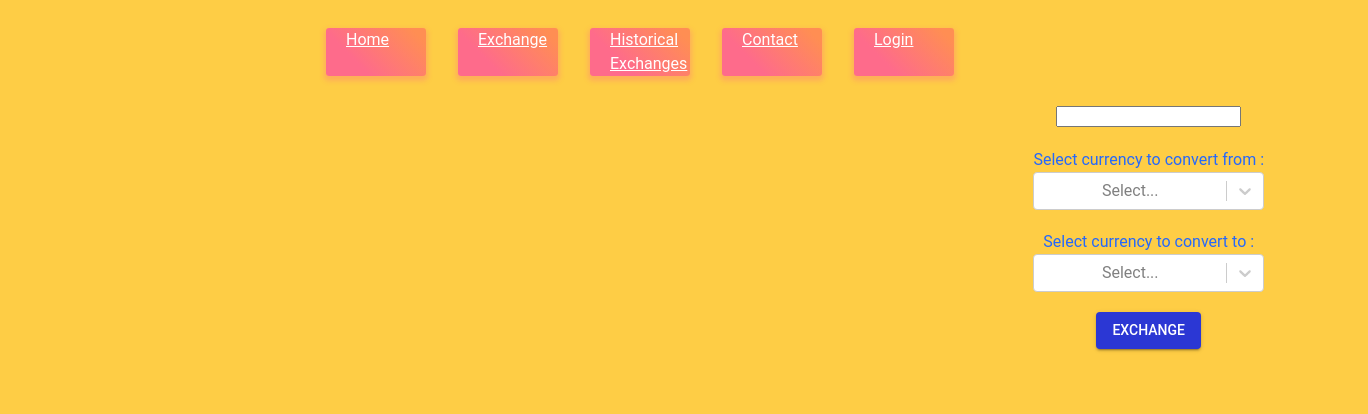
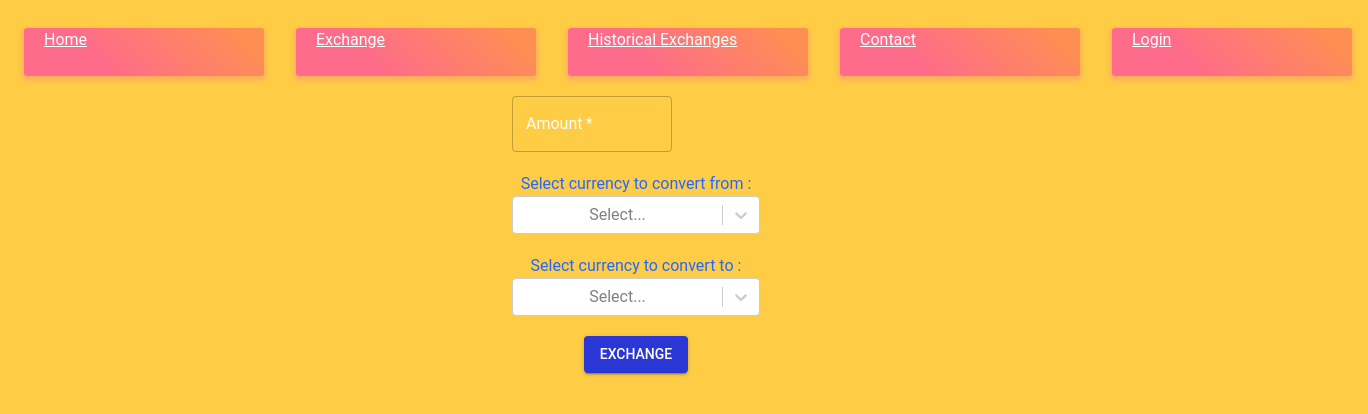
Before and after one commit to WanjohiWanjohi/forex_exchanger, a React (Create React App) app: page /exchange in a window 1280 px wide. Shown: the top 414 px of the page, 1368 px wide, since content can reach past the window. Built offline with nearby package versions, Linux system fonts and the light colour scheme; data requests are answered from the project's data file.

Commit message:
Begin on Home Page

```diff
--- a/src/App.js
+++ b/src/App.js
@@ -1,7 +1,8 @@
 import './App.css';
 import Exchange from './Exchange';
 import HistoricalExchanges from './HistoricalExchanges';
-import NavBar from './NavBar';
+
+import Home from './Home';
 import React  from 'react';
 import Login from './Login'
 import Contact from './Contact'
@@ -23,7 +24,7 @@ function App() {
     <div className="App">
     <Router>
       <Routes>
-      <Route exact path="/" element={<NavBar />}/>
+      <Route exact path="/" element={<Home />}/>
       <Route exact path="/exchange" element={ <Exchange />}/>
       <Route exact path="/historical_exchanges" element={<HistoricalExchanges/>}/>
       <Route exact path="/contact" element={<Contact/>}/>
--- a/src/Contact.js
+++ b/src/Contact.js
@@ -3,14 +3,19 @@ import Box from '@mui/material/Box';
 import NavBar from './NavBar'
 import CssBaseline from '@mui/material/CssBaseline';
 import Container from '@mui/material/Container';
+import Grid from '@mui/material/Grid';
+
 function Contact() {
   return (
     <div>
       <NavBar/>
       <div className="Home">
       <CssBaseline />
-      <Container fixed>
-        <Box sx={{ bgcolor: '#808080', height: '10vh' }} />
+      <Container maxWidth="sm">
+        <Grid direction="column">
+          <Box sx={{ bgcolor: '#808080', height: '100vh' }} />
+
+        </Grid>
       </Container>
     </div>
     </div>
--- a/src/Exchange.js
+++ b/src/Exchange.js
@@ -2,6 +2,7 @@ import './App.css';
 import ExchangeForm from './ExchangeForm'
 import Box from '@mui/material/Box';
 import React , {useState, useEffect} from 'react';
+import NavBar from './NavBar'
 
 
 function Exchange() {
@@ -25,6 +26,7 @@ function Exchange() {
   return (
     <div className="Exchange">
       <Box m={2} pt={3}>
+      <NavBar/>
         <ExchangeForm currencies={currencies} handleExchange={handleExchange}/>
       </Box>
     </div>
--- a/src/ExchangeForm.js
+++ b/src/ExchangeForm.js
@@ -3,8 +3,9 @@ import React, { useEffect, useState } from 'react';
 import Select from 'react-select'
 import Button from '@mui/material/Button';
 import Box from '@mui/material/Box';
-import NavBar from './NavBar'
 import Grid from '@mui/material/Grid';
+import TextField from '@mui/material/TextField';
+
 
 
 const ExchangeForm = ({ currencies , handleExchange}) => {
@@ -39,14 +40,11 @@ const ExchangeForm = ({ currencies , handleExchange}) => {
   // TODO: Handle submit
   // TODO: Handle first select change toupdate list of currencies
   return (
-    <div>
-      <NavBar/>
-    <div className="ExchangeForm">
-      <Grid container justifyContent="flex-end" item xs={-3}>
+      <Grid container  spacing={2}  justifyContent='center'>
         <form onSubmit={handleSubmit}>
-          <Grid item >
+          <Grid item  xs={8}>
             <Box m={2} pt={3}>
-              <input
+              <TextField
                 id="number"
                 type="text"
                  pattern='[0-9]*\.?[0-9]*'
@@ -56,15 +54,13 @@ const ExchangeForm = ({ currencies , handleExchange}) => {
               />
             </Box>
           </Grid>
-          <Grid item >
+          <Grid item xs={12}>
             <Box m={2} pt={3}>
               <label> Select currency to convert from :
                 <Select required onChange={handleFromChange} options={currencies} />
               </label>
             </Box>
-          </Grid>
 
-          <Grid item >
             <Box m={2} pt={3}>
               <label> Select currency to convert to :
                 <Select required onChange={handleToChange} options={currencies} />
@@ -81,8 +77,6 @@ const ExchangeForm = ({ currencies , handleExchange}) => {
         </form>
       </Grid>
 
-    </div >
-    </div>
   );
 }
 
--- a/src/Home.js
+++ b/src/Home.js
@@ -1,10 +1,25 @@
 import './App.css';
 import Box from '@mui/material/Box';
-
+import NavBar from './NavBar';
+import Typography from '@mui/material/Typography';
 function Home() {
   return (
     <div className="Home">
-      <Box m={2} pt={3}>
+      <NavBar />
+      <Box sx={{ width: '100%', maxWidth: 700}} justifyContent="start" alignItems="start"
+  >
+        <Typography variant="h1" component="div" gutterBottom>
+          Exchange It !
+        </Typography>
+        <Typography variant="h3" component="div" gutterBottom>
+          Get the best value for  your coin with Exchange It !
+        </Typography>
+        <Typography variant="subtitle2" gutterBottom component="div">
+        subtitle2. Lorem ipsum dolor sit amet, consectetur adipisicing elit. Quos
+        blanditiis tenetur
+      </Typography>
+      </Box>
+      <Box sx={{ width: '100%', maxWidth: 700, bgcolor: '' , margin:8}}>
 
       </Box>
     </div>
--- a/src/Login.js
+++ b/src/Login.js
@@ -12,7 +12,7 @@ function Login() {
   return (
     <div>
       <NavBar />
-      <div className="ExchangeForm">
+      <div className="Login">
         <Grid container justifyContent="flex-end" item xs={-3}>
           <form onSubmit={handleSubmit}>
             <Grid item >
--- a/src/NavBar.js
+++ b/src/NavBar.js
@@ -18,7 +18,7 @@ function NavBar() {
         border: 0,
         color: 'white',
         height: 48,
-        width:100,
+        width:240,
         padding: '0 20px',
         boxShadow: '0 3px 5px 2px rgba(255, 105, 135, .30)',
       };
```
Also changed, not shown: 1 other file (tests, documents, lock files or other folders).
